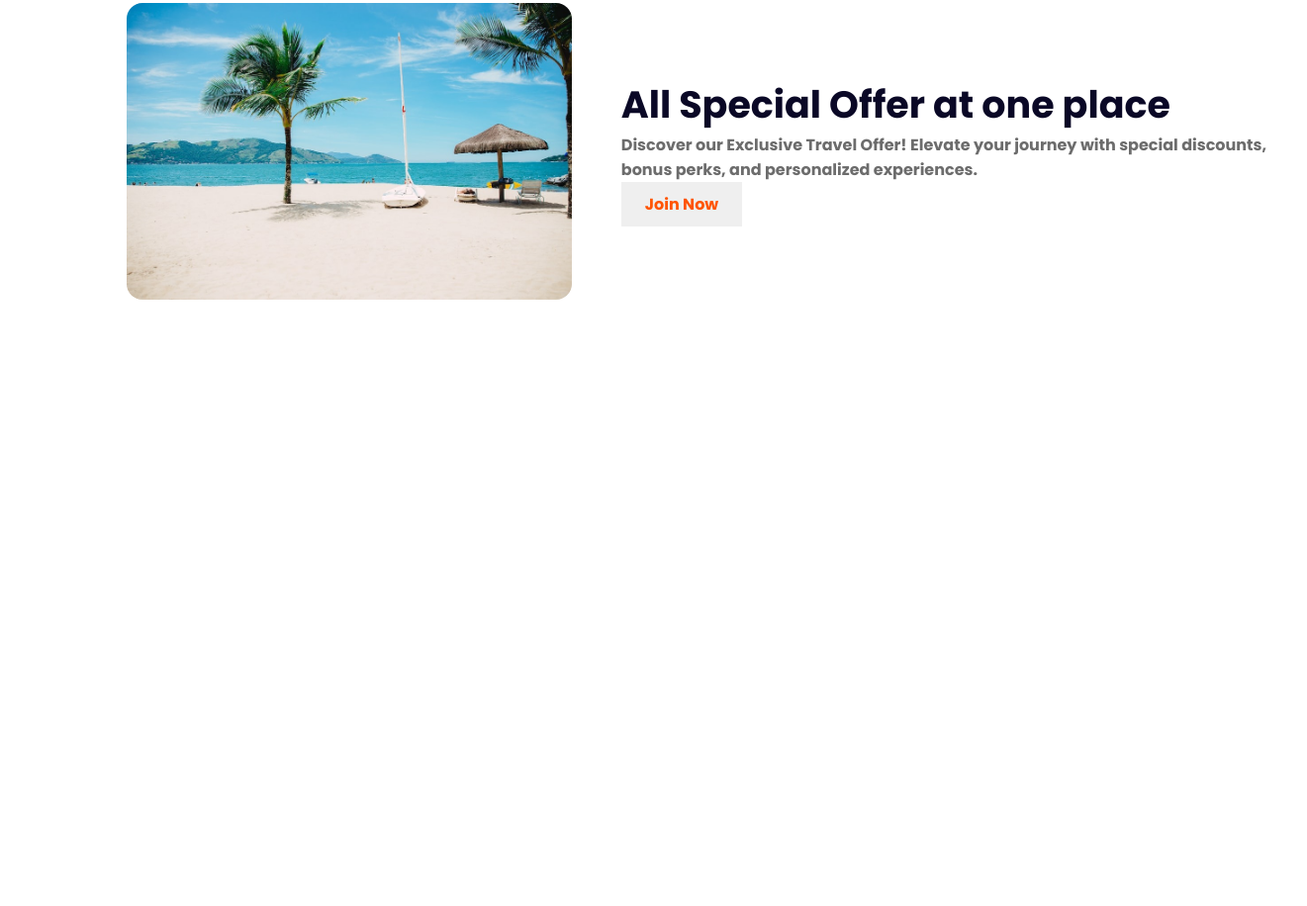
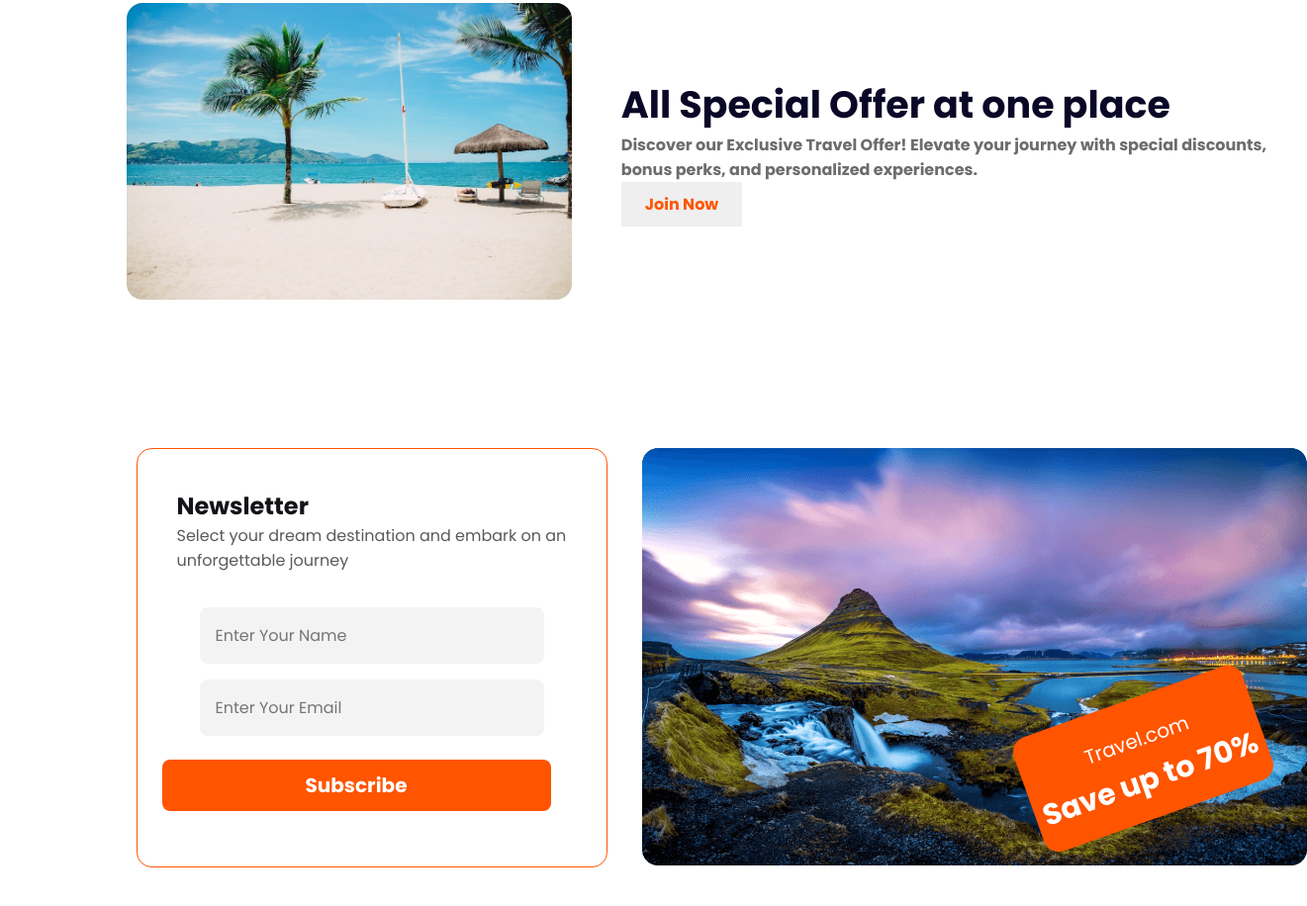
Before and after one commit to kawser-alam/Trip-Travel-Website, a plain HTML site: page index.html in a window 1280 px wide. Shown: the part 3720-4636 px from the top of the page at 99% size, 1321 px wide, since content can reach past the window. Before the commit the page ends 4173 px from the top, so only its background shows below. Drawn offline with Linux system fonts and the light colour scheme.

Commit message:
newslater section done

```diff
--- a/index.html
+++ b/index.html
@@ -154,9 +154,9 @@
             </div>
         </section>
 
-           <!-- special offer section -->
+        <!-- special offer section -->
 
-           <section>
+        <section>
             <div class="featured">
                 <img src="images/beatch.jpg" alt="">
                 <div class="feature-description">
@@ -165,6 +165,31 @@
                         and personalized experiences.
                     <p>
                         <button class="primary-color">Join Now <i class="fa-solid fa-arrow-right icon"></i></button>
+                </div>
+            </div>
+        </section>
+
+        <!-- newslater section -->
+
+        <section class="news-section">
+            <div class="news-context">
+                <h1 class="news-title">Newsletter</h1>
+                <p class="news-discription">
+                    Select your dream destination and embark on an unforgettable journey
+                </p>
+                <div class="subscribe">
+                    <input type="text" placeholder="Enter Your Name" name="" id="" />
+                    <input type="email" placeholder="Enter Your Email" />
+                </div>
+                <button class="sub-btn"> <span class="sub1">Subscribe</span> </button>
+            </div>
+            <div class="news-img">
+                <img src="images/rever hill.png" alt="" />
+                <div class="text-2">
+                    <p>
+                        <span>Travel.com</span><br />
+                        Save up to 70%
+                    </p>
                 </div>
             </div>
         </section>
--- a/style.css
+++ b/style.css
@@ -438,3 +438,103 @@ nav {
     height: 300px;
     border-radius: 16px;
 }
+
+/* newslater section */
+
+.news-section {
+    margin: 115px 128px;
+    display: flex;
+    gap: 16px;
+    width: 1170px;
+}
+
+.news-context {
+    width: 474px;
+    height: 422px;
+    border-radius: 0.94863rem;
+    border: 0.949px solid #ff5400;
+}
+
+.subscribe {
+    display: flex;
+    flex-direction: column;
+    gap: 16px;
+    padding-left: 40px;
+    padding-right: 40px;
+}
+
+.news-img {
+    width: 640px;
+    height: 422px;
+    position: relative;
+}
+
+.text-2 {
+    position: absolute;
+    top: 60%;
+    left: 60%;
+    border-radius: 16px;
+    background: #ff5400;
+    transform: rotate(-19.628deg);
+    text-align: center;
+}
+
+.text-2 p {
+    color: #fff;
+    font-size: 30px;
+    font-weight: 800;
+    padding: 0px 8px;
+    margin: 16px 0px;
+}
+
+.text-2 span {
+    color: #fff;
+    font-size: 20px;
+    font-weight: 400;
+}
+
+.news-title {
+    color: #131318;
+    font-size: 24px;
+    font-style: normal;
+    font-weight: 800;
+    padding-top: 40px;
+    padding-left: 40px;
+}
+
+.news-discription {
+    color: #5a5a5d;
+    font-size: 16px;
+    font-style: normal;
+    font-weight: 400;
+    padding-left: 40px;
+    margin-bottom: 35px;
+}
+
+.subscribe input {
+    border-radius: 8px;
+    background: rgba(19, 19, 24, 0.05);
+    border: none;
+    font-size: 16px;
+    font-style: normal;
+    font-weight: 400;
+    padding: 16px;
+}
+
+.sub-btn {
+    width: 393px;
+    height: 52px;
+    margin-left: 25px;
+    margin-top: 24px;
+    padding: 8px;
+    border-radius: 8px;
+    background: #FF5400;
+    border: 0px;
+}
+
+.sub1 {
+    color: #FFF;
+    text-align: center;
+    font-size: 20px;
+    font-weight: 800;
+}
```
